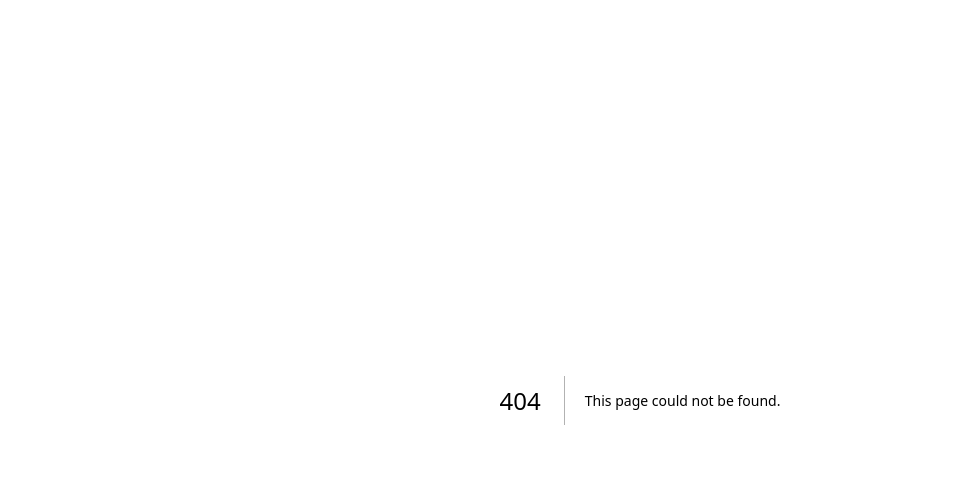
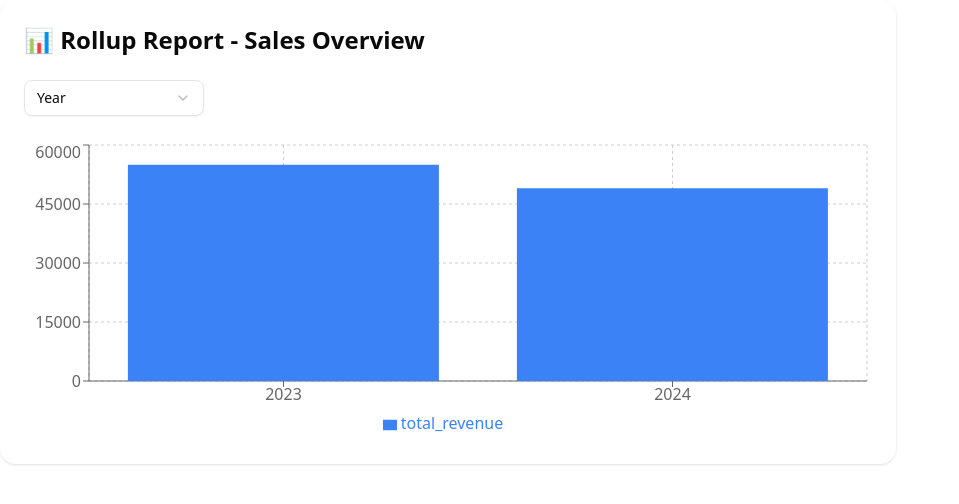
Before and after one commit to xandreiAThome/sales-olap, a Next.js app in the folder olap/: page /rollup in a window 1280 px wide. Before the commit this address had no page. Shown: the top 504 px of the page, without its empty margins (0-959 px from the left). Built offline with nearby package versions, Linux system fonts and the light colour scheme.

Commit message:
feat: added rollup and slice

```diff
--- a/olap/app/page.tsx
+++ b/olap/app/page.tsx
@@ -16,18 +16,42 @@ const fetcher = async (url: string) => {
 export default function Home() {
   // SWR fetch hooks (with caching)
   const { data: rollupData, error: rollupError } = useSWR('http://localhost:4000/api/rollup', fetcher);
-  const { data: drillDownData, error: drillDownError } = useSWR('http://localhost:4000/api/drillDown', fetcher);
-  const { data: sliceData, error: sliceError } = useSWR('http://localhost:4000/api/slice/East Kobe', fetcher);
+  // const { data: drillDownData, error: drillDownError } = useSWR('http://localhost:4000/api/drillDown', fetcher);
+  // const { data: sliceData, error: sliceError } = useSWR('http://localhost:4000/api/slice/East Kobe', fetcher);
+
+  console.log('Rollup Data:', rollupData);
 
   const COLORS = ['#3b82f6', '#10b981', '#f59e0b', '#ef4444'];
-
-  if (!rollupData || !drillDownData || !sliceData)
-    return <p className="text-gray-500 text-center mt-10">Loading reports...</p>;
 
   return (
     <div className="min-h-screen p-24 bg-gray-100">
       <div className="flex flex-col items-center">
         <h1 className="text-4xl font-bold mb-8">Sales OLAP Dashboard</h1>
+
+        {/* Slice Report - Pie Chart */}
+        {/* <div className="bg-white p-6 rounded-2xl shadow w-full max-w-4xl mb-12">
+          <h2 className="text-2xl font-bold mb-4">📊 Rollup Report - Monthly Sales</h2>
+          <ResponsiveContainer width="100%" height={300}>
+            <PieChart>
+              <Pie
+                data={sliceData}
+                cx="50%"
+                cy="50%"
+                labelLine={false}
+                // label={({ Name, percent }) => `${Name} ${(Number(percent) * 100).toFixed(0)}%`}
+                outerRadius={120}
+                fill="#8884d8"
+                dataKey="total_revenue"   // ✅ FIXED
+                nameKey="Name"            // ✅ Tells Recharts which field to use for labels
+              >
+                {sliceData.map((entry, index) => (
+                  <Cell key={`cell-${index}`} fill={COLORS[index % COLORS.length]} />
+                ))}
+              </Pie>
+              <Tooltip />
+            </PieChart>
+          </ResponsiveContainer>
+        </div> */}
 
         {/* Rollup Report - Bar Chart */}
         <div className="bg-white p-6 rounded-2xl shadow w-full max-w-4xl mb-12">
@@ -39,45 +63,8 @@ export default function Home() {
               <YAxis />
               <Tooltip />
               <Legend />
-              <Bar dataKey="sales" fill="#3b82f6" />
+              <Bar dataKey="total_revenue" fill="#3b82f6" />
             </BarChart>
-          </ResponsiveContainer>
-        </div>
-
-        {/* Drill Down Report - Line Chart */}
-        <div className="bg-white p-6 rounded-2xl shadow w-full max-w-4xl mb-12">
-          <h2 className="text-2xl font-bold mb-4">📈 Drill Down Report - Revenue Trend</h2>
-          <ResponsiveContainer width="100%" height={300}>
-            <LineChart data={drillDownData}>
-              <CartesianGrid strokeDasharray="3 3" />
-              <XAxis dataKey="month" />
-              <YAxis />
-              <Tooltip />
-              <Legend />
-              <Line type="monotone" dataKey="revenue" stroke="#10b981" strokeWidth={3} />
-            </LineChart>
-          </ResponsiveContainer>
-        </div>
-
-        {/* Slice Report - Pie Chart */}
-        <div className="bg-white p-6 rounded-2xl shadow w-full max-w-4xl">
-          <h2 className="text-2xl font-bold mb-4">🥧 Slice Report - Sales by Category</h2>
-          <ResponsiveContainer width="100%" height={300}>
-            <PieChart>
-              <Pie
-                data={sliceData}
-                dataKey="value"
-                nameKey="name"
-                outerRadius={100}
-                label
-              >
-                {sliceData.map((_: any, index: number) => (
-                  <Cell key={index} fill={COLORS[index % COLORS.length]} />
-                ))}
-              </Pie>
-              <Tooltip />
-              <Legend />
-            </PieChart>
           </ResponsiveContainer>
         </div>
       </div>
--- /dev/null
+++ b/olap/app/rollup/page.tsx
@@ -0,0 +1,83 @@
+'use client';
+
+import { useState, useMemo } from 'react';
+import {
+  BarChart, Bar, XAxis, YAxis, CartesianGrid, Tooltip, Legend, ResponsiveContainer
+} from 'recharts';
+import {
+  Select,
+  SelectContent,
+  SelectGroup,
+  SelectItem,
+  SelectTrigger,
+  SelectValue,
+} from '@/components/ui/select';
+
+// Example data
+const rollupData = [
+  { year: 2023, quarter: 'Q1', month: 'January', total_revenue: 12000 },
+  { year: 2023, quarter: 'Q1', month: 'February', total_revenue: 18000 },
+  { year: 2023, quarter: 'Q2', month: 'April', total_revenue: 25000 },
+  { year: 2024, quarter: 'Q1', month: 'January', total_revenue: 19000 },
+  { year: 2024, quarter: 'Q2', month: 'April', total_revenue: 30000 },
+];
+
+export default function RollupReport() {
+  type FilterKey = 'year' | 'quarter' | 'month';
+  const [filterKey, setFilterKey] = useState<FilterKey>('year');
+
+  // --- Aggregate data dynamically ---
+  const aggregatedData = useMemo(() => {
+    const grouped = rollupData.reduce((acc: Record<string, number>, item) => {
+      const key = item[filterKey];
+      acc[key] = (acc[key] || 0) + item.total_revenue;
+      return acc;
+    }, {});
+
+    // Convert to array for Recharts
+    return Object.entries(grouped).map(([key, total]) => ({
+      [filterKey]: key,
+      total_revenue: total,
+    }));
+  }, [filterKey]);
+
+  // --- Chart axis key (x-axis depends on filterKey) ---
+  const xKey = filterKey;
+
+  return (
+    <div className="bg-white p-6 rounded-2xl shadow w-full max-w-4xl mb-12">
+      <h2 className="text-2xl font-bold mb-6">📊 Rollup Report - Sales Overview</h2>
+
+      {/* --- Filter Selector --- */}
+      <div className="flex flex-wrap gap-4 mb-6">
+        <Select value={filterKey} onValueChange={(val: FilterKey) => setFilterKey(val)}>
+          <SelectTrigger className="w-[180px]">
+            <SelectValue placeholder="Select rollup" />
+          </SelectTrigger>
+          <SelectContent>
+            <SelectGroup>
+              <SelectItem value="year">Year</SelectItem>
+              <SelectItem value="quarter">Quarter</SelectItem>
+              <SelectItem value="month">Month</SelectItem>
+            </SelectGroup>
+          </SelectContent>
+        </Select>
+      </div>
+
+      {/* --- Bar Chart --- */}
+      <ResponsiveContainer width="100%" height={300}>
+        <BarChart data={aggregatedData}>
+          <CartesianGrid strokeDasharray="3 3" />
+          <XAxis dataKey={xKey} />
+          <YAxis />
+          <Tooltip
+            formatter={(value: number) => [`₱${value.toLocaleString()}`, 'Total Revenue']}
+            labelFormatter={(label) => `${filterKey.toUpperCase()}: ${label}`}
+          />
+          <Legend />
+          <Bar dataKey="total_revenue" fill="#3b82f6" />
+        </BarChart>
+      </ResponsiveContainer>
+    </div>
+  );
+}
```
